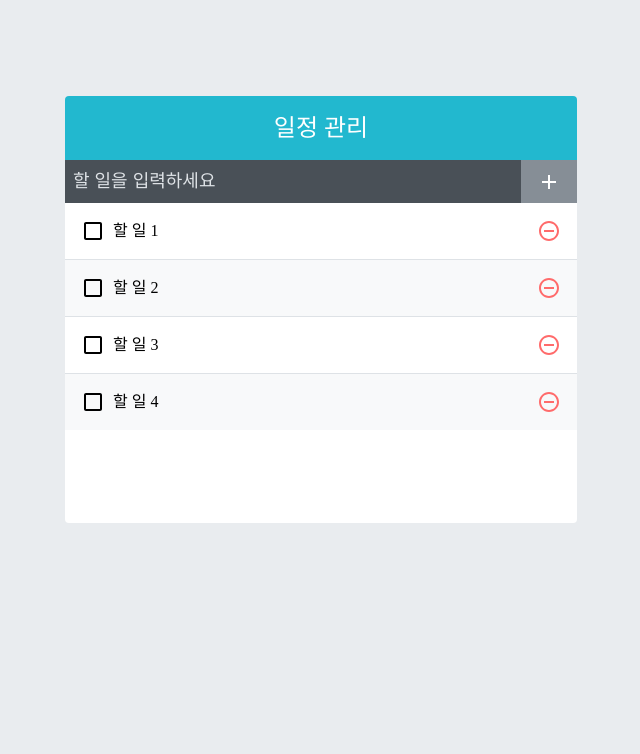
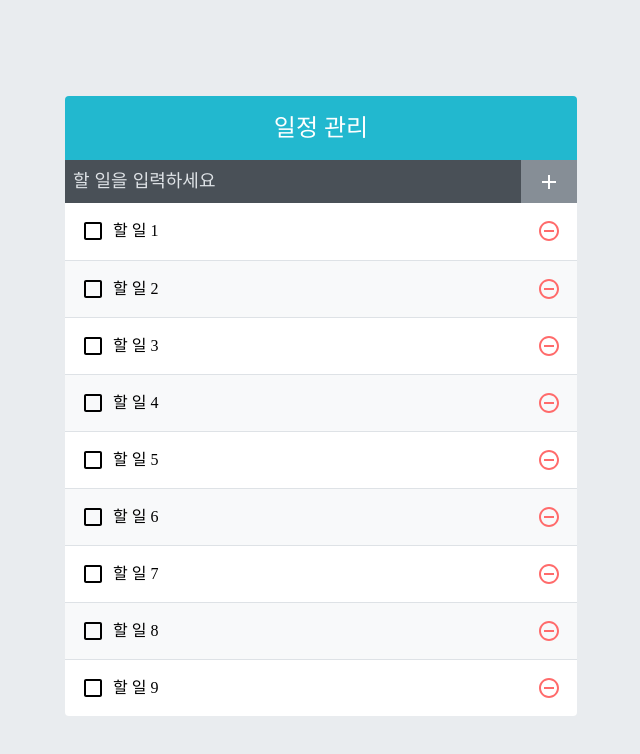
Before and after one commit to ShinEunJin/react-typescript-study, a React (Create React App) app: page / in a window 1280 px wide. Shown: the top 754 px of the page, without its empty margins (319-959 px from the left). Built offline with nearby package versions, Linux system fonts and the light colour scheme.

Commit message:
react window

```diff
--- a/package.json
+++ b/package.json
@@ -8,7 +8,6 @@
     "@testing-library/user-event": "^12.1.10",
     "@types/jest": "^26.0.15",
     "@types/node": "^12.0.0",
-    "@types/react": "^17.0.0",
     "@types/react-dom": "^17.0.0",
     "classnames": "^2.3.1",
     "react": "^17.0.2",
@@ -16,6 +15,7 @@
     "react-icons": "^4.3.1",
     "react-scripts": "4.0.3",
     "react-virtualized": "^9.22.3",
+    "react-window": "^1.8.6",
     "sass": "^1.43.2",
     "typescript": "^4.1.2",
     "web-vitals": "^1.0.1"
@@ -43,5 +43,9 @@
       "last 1 firefox version",
       "last 1 safari version"
     ]
+  },
+  "devDependencies": {
+    "@types/react": "^17.0.34",
+    "@types/react-window": "^1.8.5"
   }
 }
--- a/src/App.tsx
+++ b/src/App.tsx
@@ -10,7 +10,7 @@ interface todosType {
   checked: boolean
 }
 
-const LIMIT = 5
+const LIMIT = 10000
 
 const createBulkTodos = () => {
   let array = []
--- a/src/components/TodoList.tsx
+++ b/src/components/TodoList.tsx
@@ -1,4 +1,5 @@
-import React from "react"
+import React, { useCallback } from "react"
+import { FixedSizeList as List } from "react-window"
 
 import TodoListItem from "./TodoListItem"
 import "./TodoList.scss"
@@ -14,12 +15,30 @@ interface TodoListProps {
 }
 
 const TodoList = ({ todos, onRemove, onToggle }: TodoListProps) => {
+
+  const rowRenderer = useCallback(({ index, style }) => {
+    const todo = todos[index]
+    return (
+      <TodoListItem
+        todo={todo}
+        style={style}
+        onRemove={onRemove}
+        onToggle={onToggle}
+      />
+    )
+  }, [todos, onRemove, onToggle])
+
   return (
-    <div className="TodoList">
-      {todos.map((todo) => (
-        <TodoListItem todo={todo} key={todo.id} onRemove={onRemove} onToggle={onToggle} />
-      ))}
-    </div>
+    <List
+      className="TodoList"
+      height={513}
+      width={512}
+      itemCount={todos.length}
+      itemSize={57}
+      style={{ outline: "none" }}
+    >
+      {rowRenderer}
+    </List>
   )
 }
 
--- a/src/components/TodoListItem.scss
+++ b/src/components/TodoListItem.scss
@@ -1,3 +1,13 @@
+.TodoListItem-window {
+  & + & {
+    border-top: 1px solid #dee2e6;
+  }
+
+  &:nth-child(even) {
+    background-color: #f8f9fa;
+  }
+}
+
 .TodoListItem {
   padding: 1rem;
   display: flex;
--- a/src/components/TodoListItem.tsx
+++ b/src/components/TodoListItem.tsx
@@ -16,12 +16,14 @@ interface TodoProps {
   }
   onRemove: (id: number) => void
   onToggle: (id: number) => void
+  style: any
 }
 
-const TodoListItem = ({ todo, onRemove, onToggle }: TodoProps) => {
+const TodoListItem = ({ todo, onRemove, onToggle, style }: TodoProps) => {
   const { id, text, checked } = todo
 
   return (
+    <div className="TodoListItem-window" style={style}>
       <div className="TodoListItem">
         <div className={cn("checkbox", { checked })} onClick={() => onToggle(id)}>
           {checked ? <MdCheckBox /> : <MdCheckBoxOutlineBlank />}
@@ -31,6 +33,7 @@ const TodoListItem = ({ todo, onRemove, onToggle }: TodoProps) => {
           <MdRemoveCircleOutline />
         </div>
       </div>
+    </div>
   )
 }
 
```
Also changed, not shown: 1 other file (tests, documents, lock files or other folders). Lines whose indentation alone changed are shown as unchanged.
